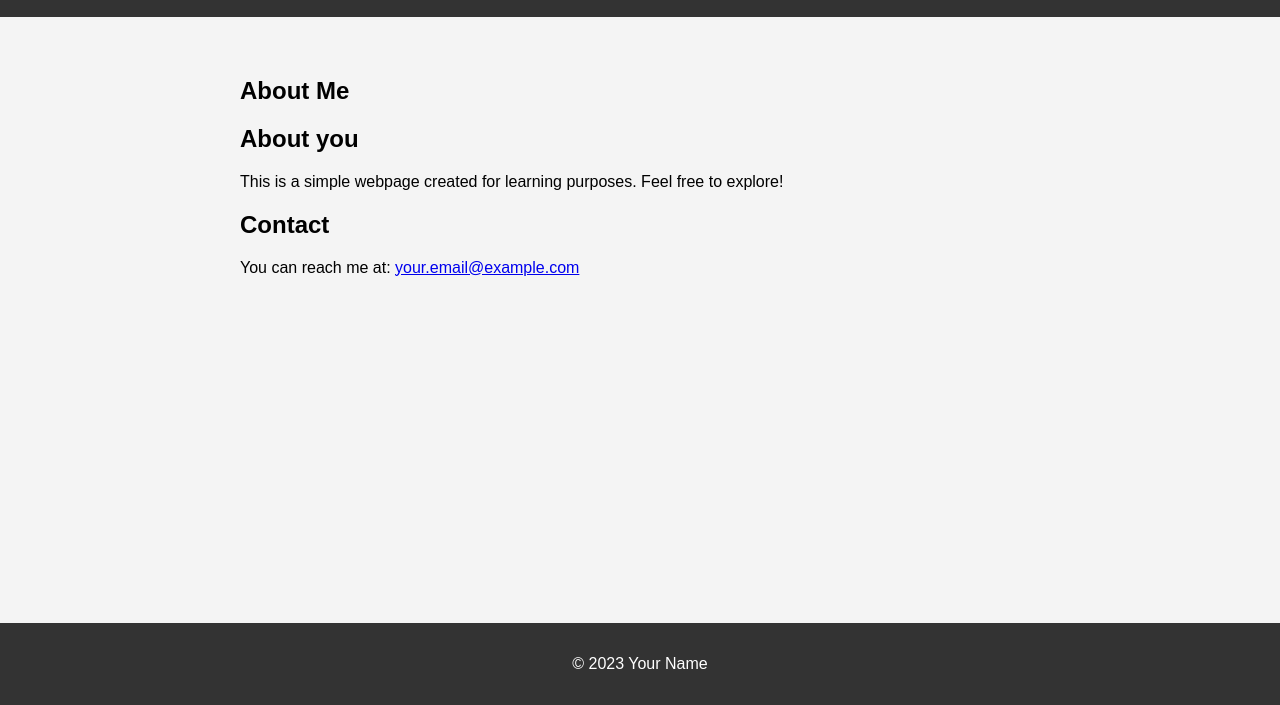
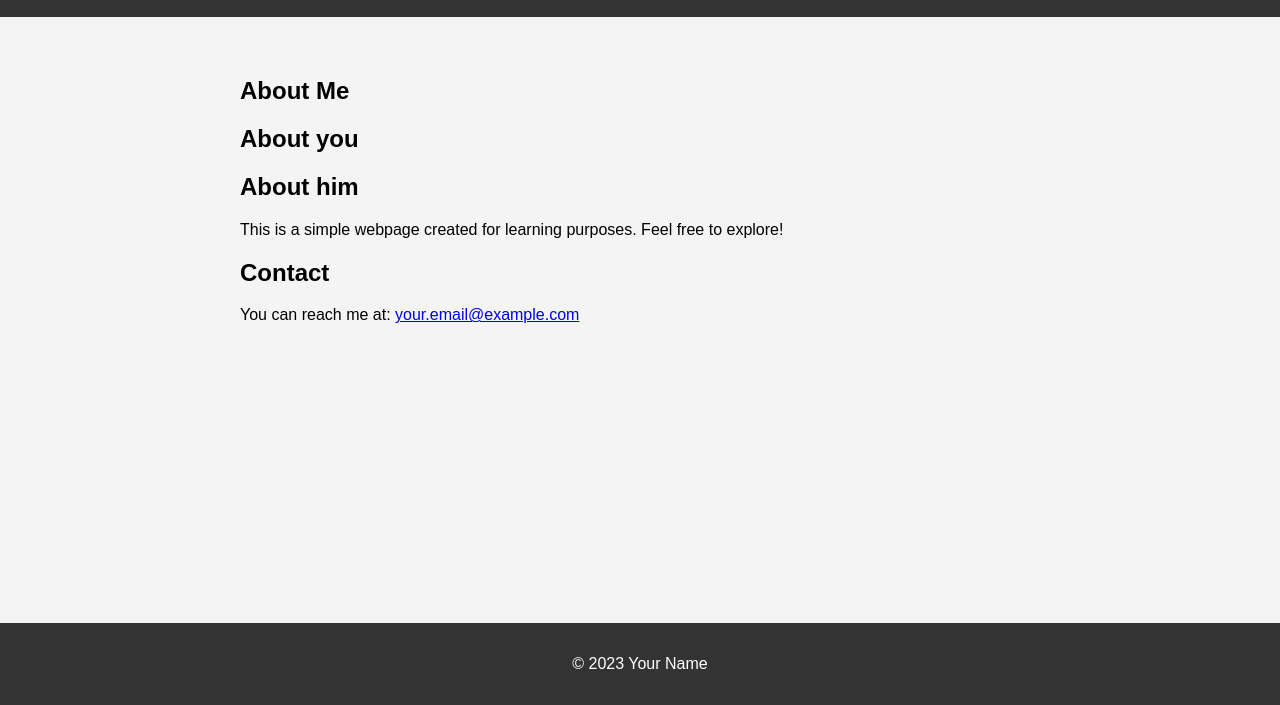
Before and after one commit to CS-Guram/test, a plain HTML site: page index.html in a window 1280 px wide. Shown: the part 95-800 px from the top of the page. Drawn offline with Linux system fonts and the light colour scheme.

Commit message:
added more features

```diff
--- a/index.html
+++ b/index.html
@@ -15,6 +15,7 @@
         <section>
             <h2>About Me</h2>
             <h2>About you</h2>
+            <h2>About him</h2>
             <p>This is a simple webpage created for learning purposes. Feel free to explore!</p>
         </section>
 
```
